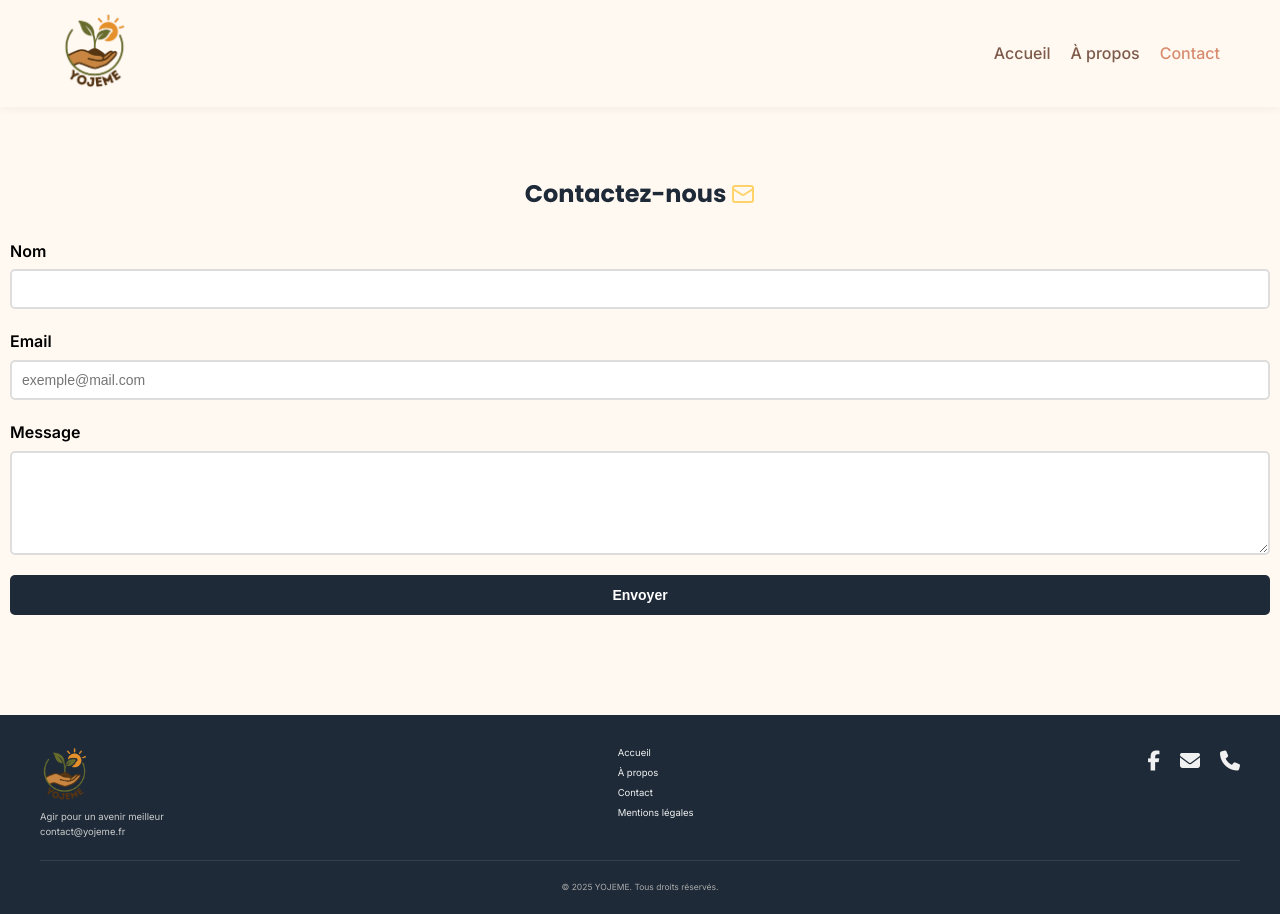
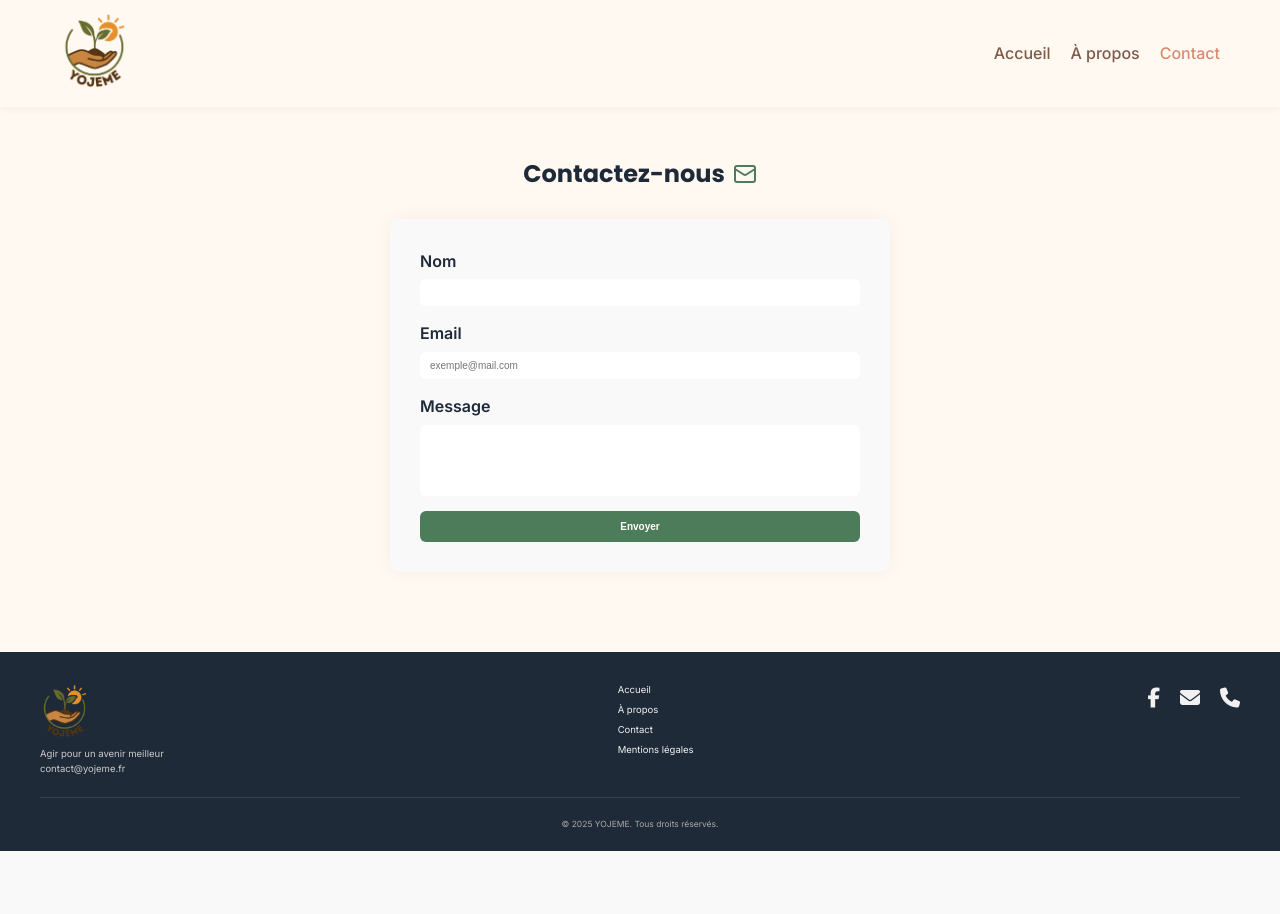
Before and after one commit to SupaKd/yojeme, a React (Vite) app: page /contact in a window 1280 px wide. After the commit the page ends 851 px from the top, so only its background shows below. Built offline with nearby package versions, Linux system fonts and the light colour scheme.

Commit message:
Mon message de mise à jour

```diff
--- a/src/assets/scss/_contact.scss
+++ b/src/assets/scss/_contact.scss
@@ -1,7 +1,10 @@
 .contact {
-  padding: 10rem 1rem;
-  background: var(--color-background);
+  padding: 6rem 1rem;
+  background-color: var(--color-background);
   font-family: "Inter", sans-serif;
+  display: flex;
+  flex-direction: column;
+  align-items: center;
 
   h2 {
     font-size: 2.4rem;
@@ -10,135 +13,122 @@
     margin-bottom: 3rem;
     display: flex;
     align-items: center;
-    justify-content: center;
-    gap: 0.5rem;
+    gap: 0.8rem;
 
     .icon {
-      color: var(--color-secondary);
+      color: var(--color-primary);
     }
   }
 
-  &__container {
-    max-width: 600px;
-    margin: 0 auto;
-    background: white;
-    padding: 3rem 2rem;
+  form {
+    width: 100%;
+    max-width: 500px;
+    background: #f9f9f9;
     border-radius: 1rem;
-    box-shadow: 0 4px 12px rgba(0, 0, 0, 0.1);
-  }
-
-  form {
+    box-shadow: 0 0 20px rgba(0, 0, 0, 0.05);
+    padding: 2rem;
     display: flex;
     flex-direction: column;
-    gap: 2rem;
+    gap: 1.5rem;
 
     .field {
-      position: relative;
       display: flex;
       flex-direction: column;
+      position: relative;
 
       label {
         font-weight: 600;
         margin-bottom: 0.5rem;
+        color: var(--color-dark);
       }
 
       input,
       textarea {
-        padding: 1rem;
-        border: 2px solid #ddd;
-        border-radius: 0.5rem;
-        font-size: 1.4rem;
-        transition: border-color 0.3s, box-shadow 0.3s;
+        padding: 0.8rem 1rem;
+        border-radius: 0.6rem;
+        border: 1px solid var(--color-border);
+        font-size: 1rem;
+        transition: border-color 0.3s ease;
         outline: none;
-
-        &:focus {
-          border-color: var(--color-primary);
-          box-shadow: 0 0 0 2px rgba(0, 123, 255, 0.1);
-        }
+        resize: none;
+        background: white;
       }
 
-      // ✅ Champ valide
       &.valid input,
       &.valid textarea {
-        border-color: #198754; // vert bootstrap
+        border-color: var(--color-success);
       }
 
-      // ❌ Champ en erreur
       &.error input,
       &.error textarea {
-        border-color: #dc3545; // rouge bootstrap
+        border-color: var(--color-error);
       }
 
       .valid-icon,
       .error-icon {
         position: absolute;
-        right: 1rem;
-        bottom: 1.1rem;
-        color: inherit;
+        right: 10px;
+        bottom: 10px;
+        color: var(--color-success);
       }
 
-      &.valid .valid-icon {
-        color: #198754;
-      }
-
-      &.error .error-icon {
-        color: #dc3545;
+      .error-icon {
+        color: var(--color-error);
       }
     }
 
     button {
-      padding: 1.2rem;
-      font-size: 1.4rem;
+      background-color: var(--color-primary);
+      color: white;
+      padding: 1rem;
       font-weight: 600;
-      background: var(--color-dark);
-      color: white;
+      font-size: 1rem;
       border: none;
-      border-radius: 0.5rem;
+      border-radius: 0.6rem;
       cursor: pointer;
-      transition: background 0.3s;
+      transition: background 0.3s ease;
 
       &:hover {
-        background: var(--color-primary);
+        background-color: var(--color-dark);
       }
 
       &:disabled {
-        background: #ccc;
+        background-color: var(--color-muted);
         cursor: not-allowed;
       }
 
       .spinner {
         animation: spin 1s linear infinite;
       }
+
+      @keyframes spin {
+        to {
+          transform: rotate(360deg);
+        }
+      }
     }
 
     .sent {
-      margin-top: 1.5rem;
-      padding: 1rem;
-      background: #d1e7dd;
-      color: #0f5132;
-      border: 1px solid #badbcc;
-      border-radius: 0.5rem;
+      margin-top: 1rem;
+      padding: 0.8rem 1rem;
+      background-color: var(--color-success-light);
+      color: var(--color-success);
       display: flex;
       align-items: center;
       gap: 0.5rem;
-      justify-content: center;
+      border-radius: 0.5rem;
       font-weight: 600;
     }
   }
 }
 
 // Responsive
-@media (max-width: 600px) {
-  .contact__container {
-    padding: 2rem 1.5rem;
+@media (min-width: 768px) {
+  .contact {
+    padding: 8rem 2rem;
+
+    form {
+      padding: 3rem;
+    }
   }
 }
-
-@keyframes spin {
-  0% {
-    transform: rotate(0deg);
-  }
-  100% {
-    transform: rotate(360deg);
-  }
-}
--- a/src/assets/scss/_marquee.scss
+++ b/src/assets/scss/_marquee.scss
@@ -13,7 +13,7 @@
     margin: 0;
     padding: 0 1rem;
     white-space: nowrap;
-    font-size: 0.8rem;
+    font-size: 0.6rem;
   }
 
   .separator {
```
